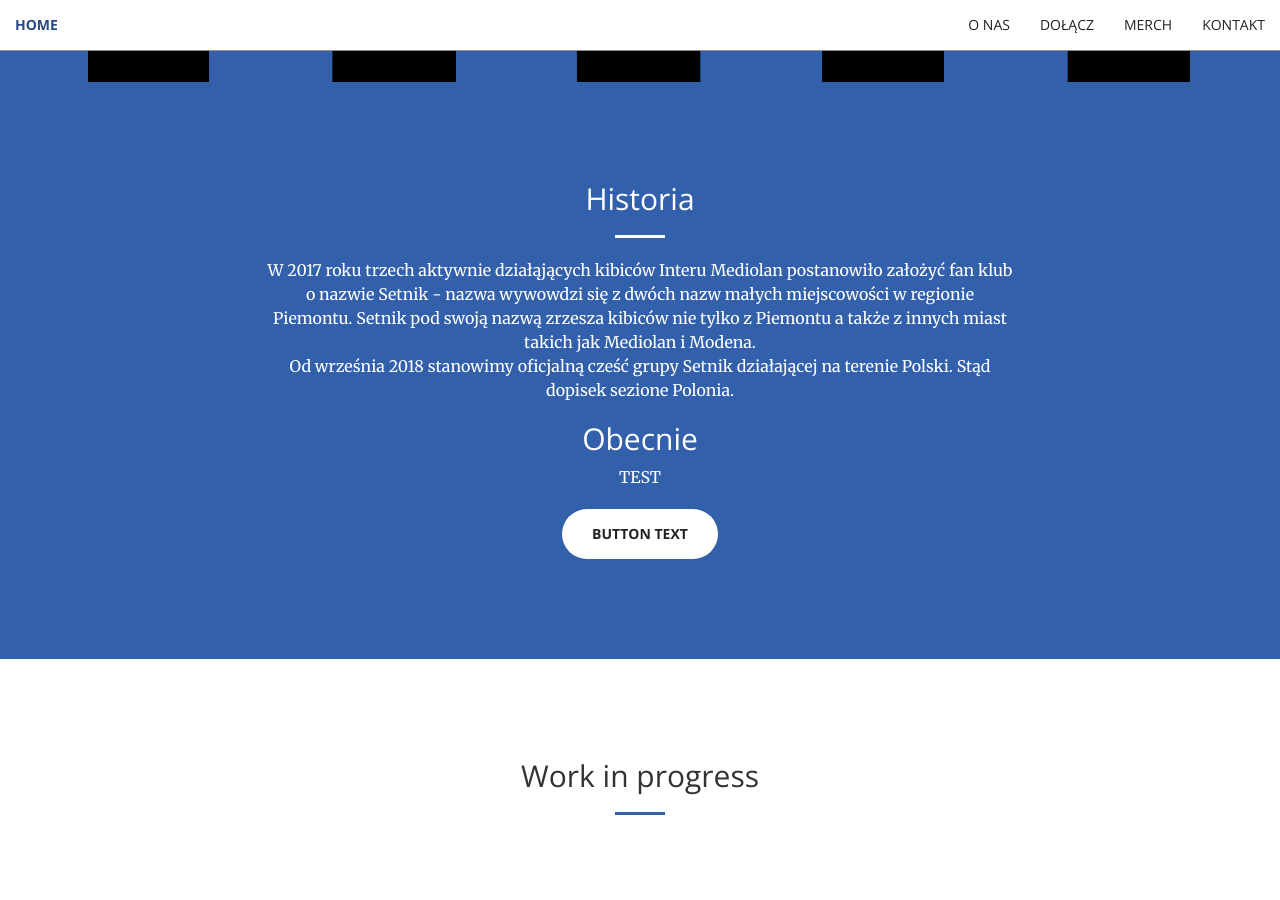
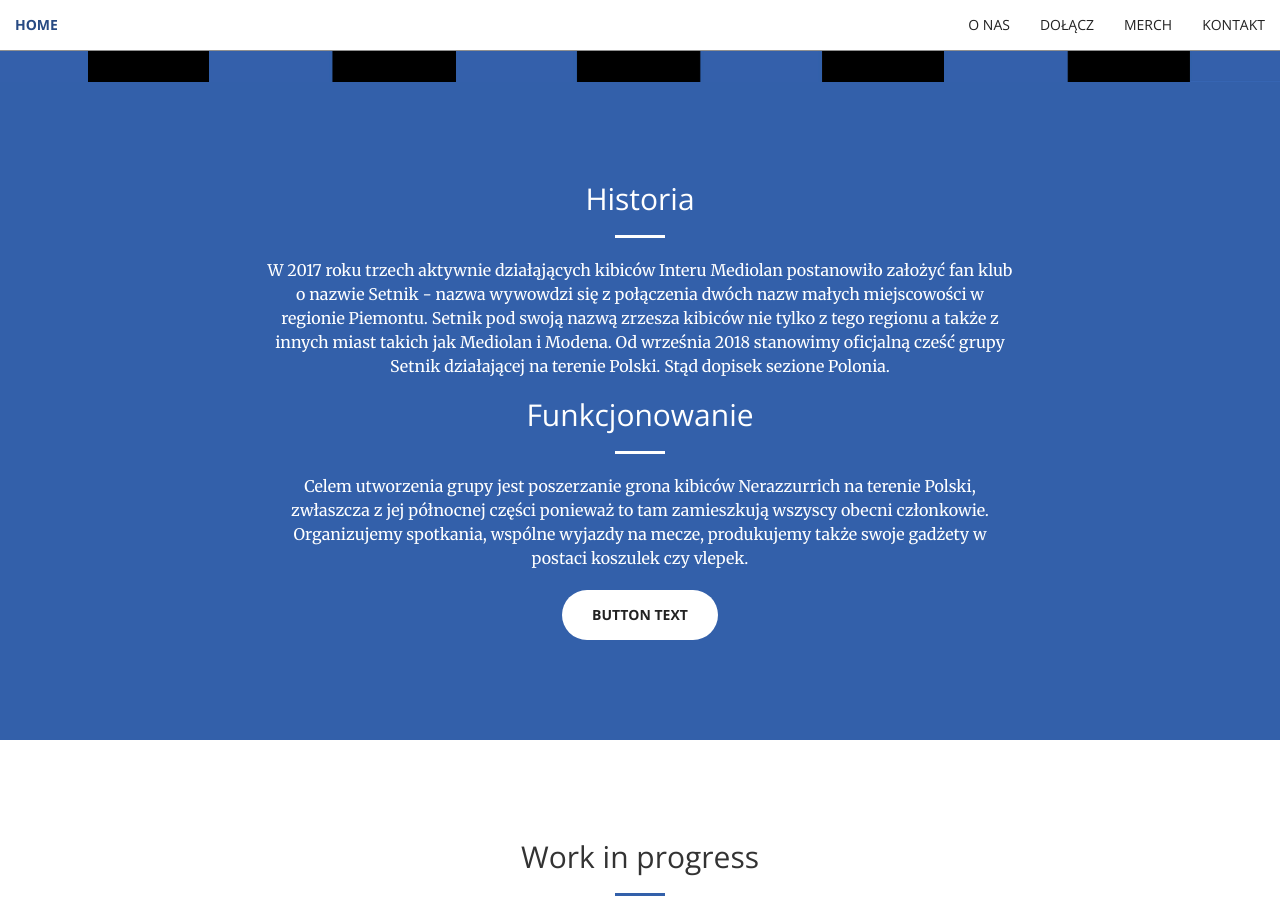
Before and after one commit to SetnikPolonia/setnikpolonia.github.io, a Jekyll site: the page built from index.html, in a window 1280 px wide and 900 px high, scrolled down 818 px. Built offline with Jekyll 4.4.1, drawn with Linux system fonts in a browser that asks for light colours.

Commit message:
Update call-to-action.html

```diff
--- a/_includes/call-to-action.html
+++ b/_includes/call-to-action.html
@@ -4,9 +4,10 @@
             <div class="col-lg-8 col-lg-offset-2 text-center">
                 <h2 class="section-heading">Historia</h2>
                 <hr class="light">
-                <p class="text-faded"><span style="color: white">W 2017 roku trzech aktywnie działąjących kibiców Interu Mediolan postanowiło założyć fan klub o nazwie Setnik - nazwa wywowdzi się z dwóch nazw małych miejscowości w regionie Piemontu. Setnik pod swoją nazwą zrzesza kibiców nie tylko z Piemontu a także z innych miast takich jak Mediolan i Modena. <br>Od września 2018 stanowimy oficjalną cześć grupy Setnik działającej na terenie Polski. Stąd dopisek sezione Polonia. </span> </p>
-                <h2 class="section-heading">Obecnie</h2>
-                                <p class="text-faded"><span style="color: white">TEST</span> </p>
+                <p class="text-faded"><span style="color: white">W 2017 roku trzech aktywnie działąjących kibiców Interu Mediolan postanowiło założyć fan klub o nazwie Setnik - nazwa wywowdzi się z połączenia dwóch nazw małych miejscowości w regionie Piemontu. Setnik pod swoją nazwą zrzesza kibiców nie tylko z tego regionu a także z innych miast takich jak Mediolan i Modena. Od września 2018 stanowimy oficjalną cześć grupy Setnik działającej na terenie Polski. Stąd dopisek sezione Polonia. </span> </p>
+                <h2 class="section-heading">Funkcjonowanie</h2>
+                <hr class="light">
+                <p class="text-faded"><span style="color: white">Celem utworzenia grupy jest poszerzanie grona kibiców Nerazzurrich na terenie Polski, zwłaszcza z jej północnej części ponieważ to tam zamieszkują wszyscy obecni członkowie. Organizujemy spotkania, wspólne wyjazdy na mecze, produkujemy także swoje gadżety w postaci koszulek czy vlepek.  </span> </p>
                 <a href="#" class="btn btn-default btn-xl">Button text</a>
             </div>
         </div>
```
